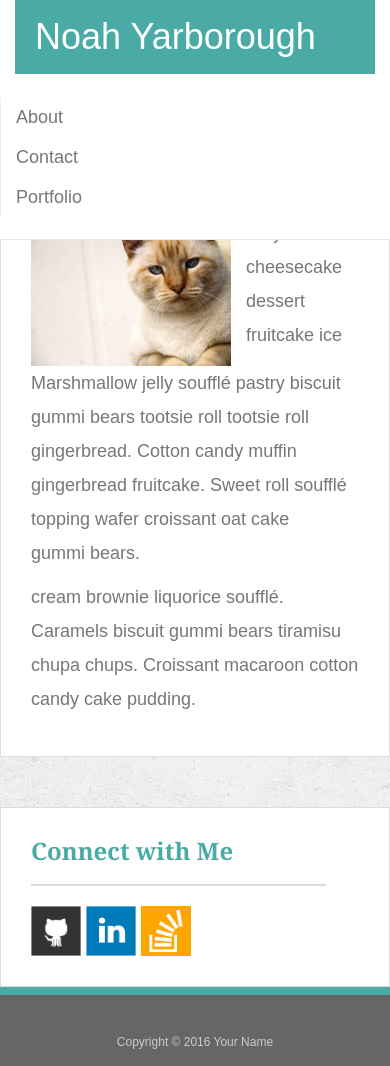
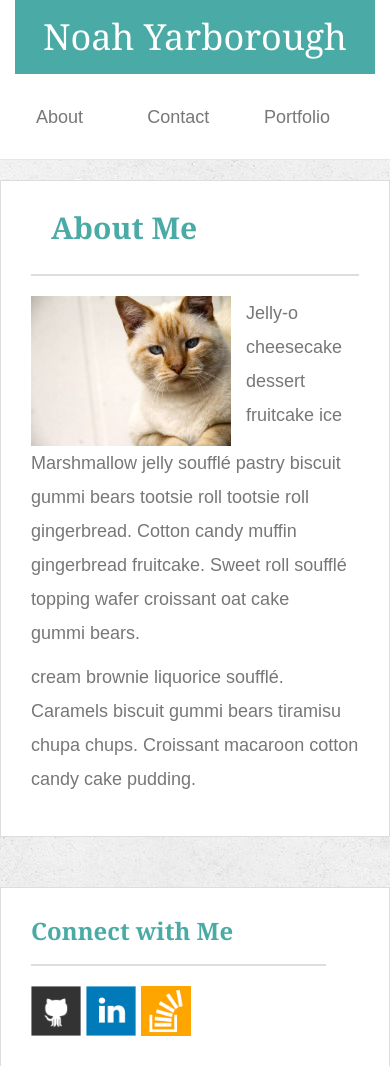
Before and after one commit to ndyarborough/Bootstrap-Portfolio, a plain HTML site: page index.html in a window 390 px wide. Shown: the top 1066 px of the page. Drawn offline with nearby package versions, Linux system fonts and the light colour scheme.

Commit message:
final commits before submission

```diff
--- a/index.html
+++ b/index.html
@@ -14,7 +14,7 @@
     				<div class="col-md-4">
     					<div class="navbar-header">Noah Yarborough</div>
     					</div>
-    				<div class="col-md-4 col-md-offset-4"">
+    				<div class="col-md-4 col-md-offset-4">
 						<ul class="nav navbar-nav navbar-right">
      						<li><a href="index.html">About</a></li>
      						<li><a href="contact.html">Contact</a></li>
--- a/style.css
+++ b/style.css
@@ -31,6 +31,7 @@ h2 {
   background: #4aaaa5;
   color: #ffffff;
   font-size: 2em;
+  font-family: 'Georgia', Times, serif;
   padding: 20px;
 }
 
@@ -40,10 +41,11 @@ h2 {
 }
 /*Points to each List Item*/
 .nav a {
-	border-left: 1px solid #efefef;
+	border-right: 1px solid #efefef;
 }
-
-
+.nav a:first-child {
+	border-right: none;
+}
 
 .auth-image {
 	width: 200px;
@@ -171,3 +173,20 @@ ul {
   background: #4aaaa5;
   border-bottom: 0;
 }
+@media screen and (max-width:768px) {
+	.main-container {
+		padding-top: 80px;
+	}
+	.nav {
+		text-align: center;
+		width: 100%;
+
+	}
+	.navbar-header {
+		text-align: center;
+	}
+	.nav li a {
+		float: left;
+		width: 33%;
+	}
+}
```
Also changed, not shown: contact.html (+1 -1 lines), portfolio.html (+1 -1 lines).
